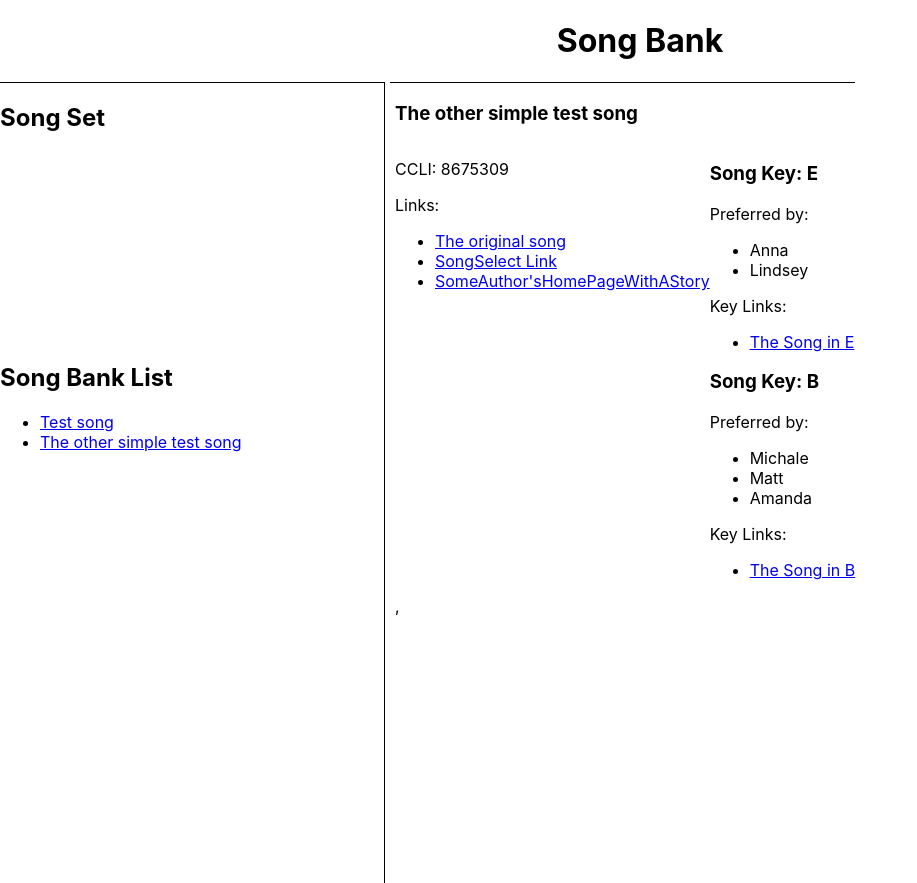
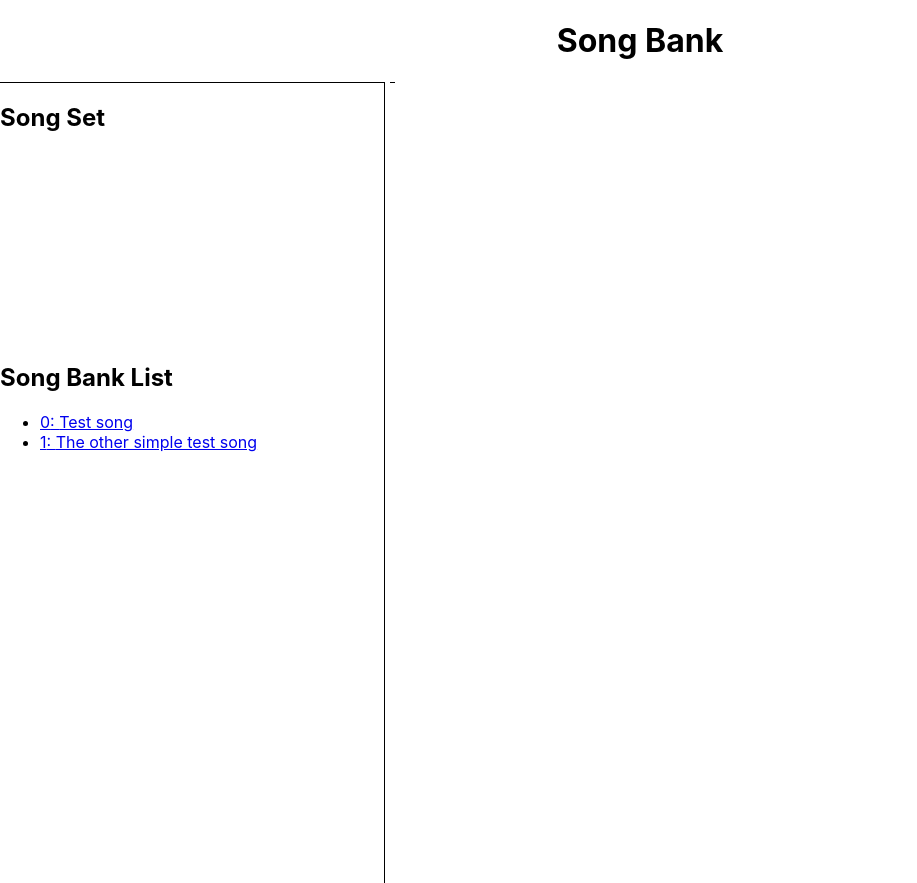
Before and after one commit to crossan007/WebSongBank, a React (Create React App) app: page / in a window 1280 px wide. Shown: the whole page, without its empty margins (0-917 px from the left). Built offline with nearby package versions, Linux system fonts and the light colour scheme.

Commit message:
working single page router

```diff
--- a/src/App.tsx
+++ b/src/App.tsx
@@ -1,22 +1,28 @@
 import React, { Component } from 'react';
 // React Router QuickStart: https://reacttraining.com/react-router/web/guides/quick-start
-import { BrowserRouter as Router, Route, Link } from "react-router-dom";
+import { BrowserRouter as Router, Route, Link, RouteProps, RouteComponentProps } from "react-router-dom";
 
 import './App.css';
 import './Components/SongBlock';
 import SongBlock from './Components/SongBlock';
 import songs from './songs';
 
+function  Child( match: RouteComponentProps ) {
+  let mparams = match.match.params as any;
+  console.log(mparams["id"]);
+  return (
+    <div>
+     <SongBlock song={songs[mparams["id"]]} />
+    </div>
+  );
+}
+
 
 class App extends Component {
+  render() {
 
-  render() {
-    var URISongName = decodeURI(window.location.pathname.substr(1));
-    var songIndex = songs.findIndex(function(song) {
-      return song.Title === URISongName;
-    });
-    console.log(URISongName);
     return (
+      <Router>
         <div className="App">
           <h1>Song Bank</h1>
           <div className="LeftSideBar">
@@ -27,18 +33,21 @@ class App extends Component {
             <div className="SongBankListDisplay">
               <h2>Song Bank List</h2>
               <ul>
-              {songs.map((song) =>
-                <li key={song.Title}><a href={song.Title} >{song.Title}</a></li>
+                {songs.map((song,  idx) =>
+                  <li key={idx}>
+                   <Link to={"/"+idx}  >{idx}: {song.Title}</Link>
+                  </li>
                 )}
               </ul>
             </div>
           </div>
           <div className="RightSideBar">
             <div className ="CurrentSongDisplay">
-          <SongBlock song={songs[1]} />,
+              <Route path="/:id" component={Child} />
             </div>
           </div>
         </div>
+      </Router>
     );
   }
 }
--- a/src/Components/SongBlock.tsx
+++ b/src/Components/SongBlock.tsx
@@ -3,6 +3,7 @@ import Song from "../Interfaces/Song";
 
 const SongBlock: React.FunctionComponent<{song:Song}> = ({song}) => {
 
+    console.log(song);
 
     if (song === undefined) {
     return <div></div>;
```
Lines whose indentation alone changed are shown as unchanged.
